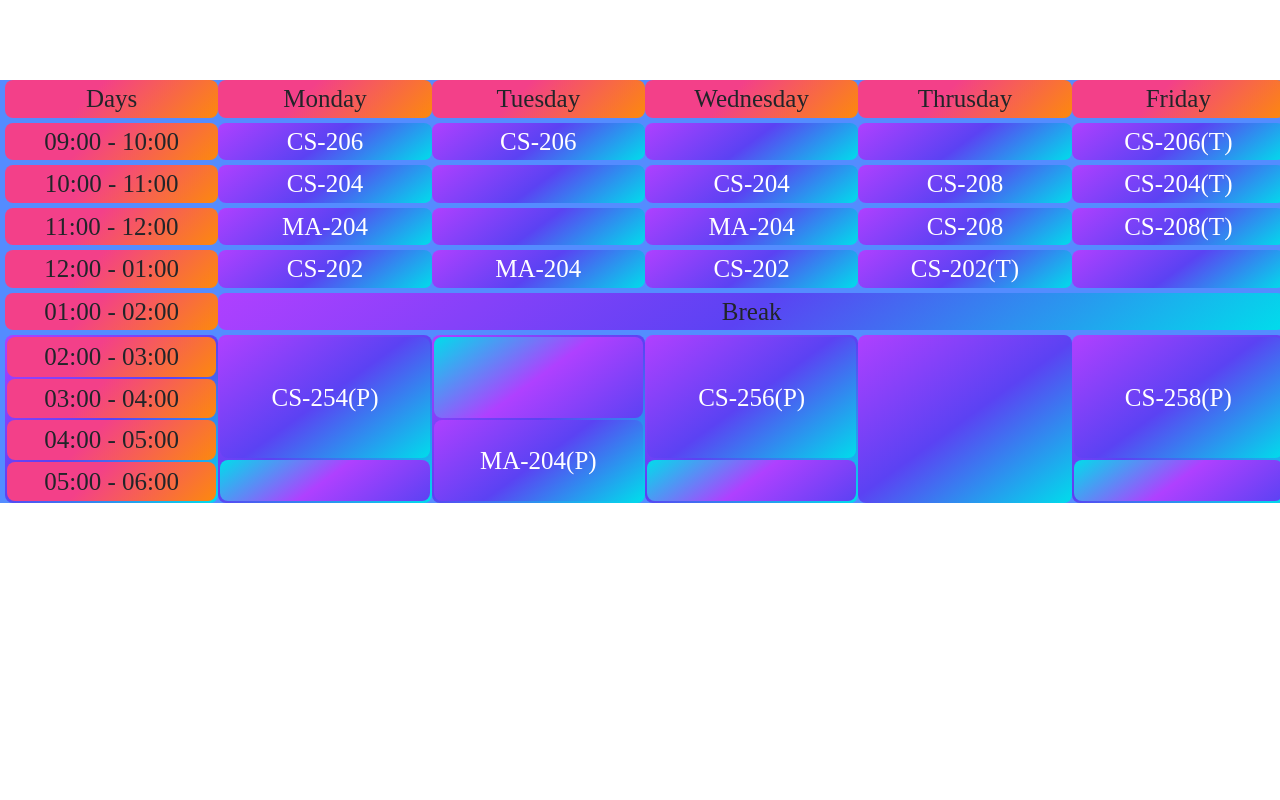
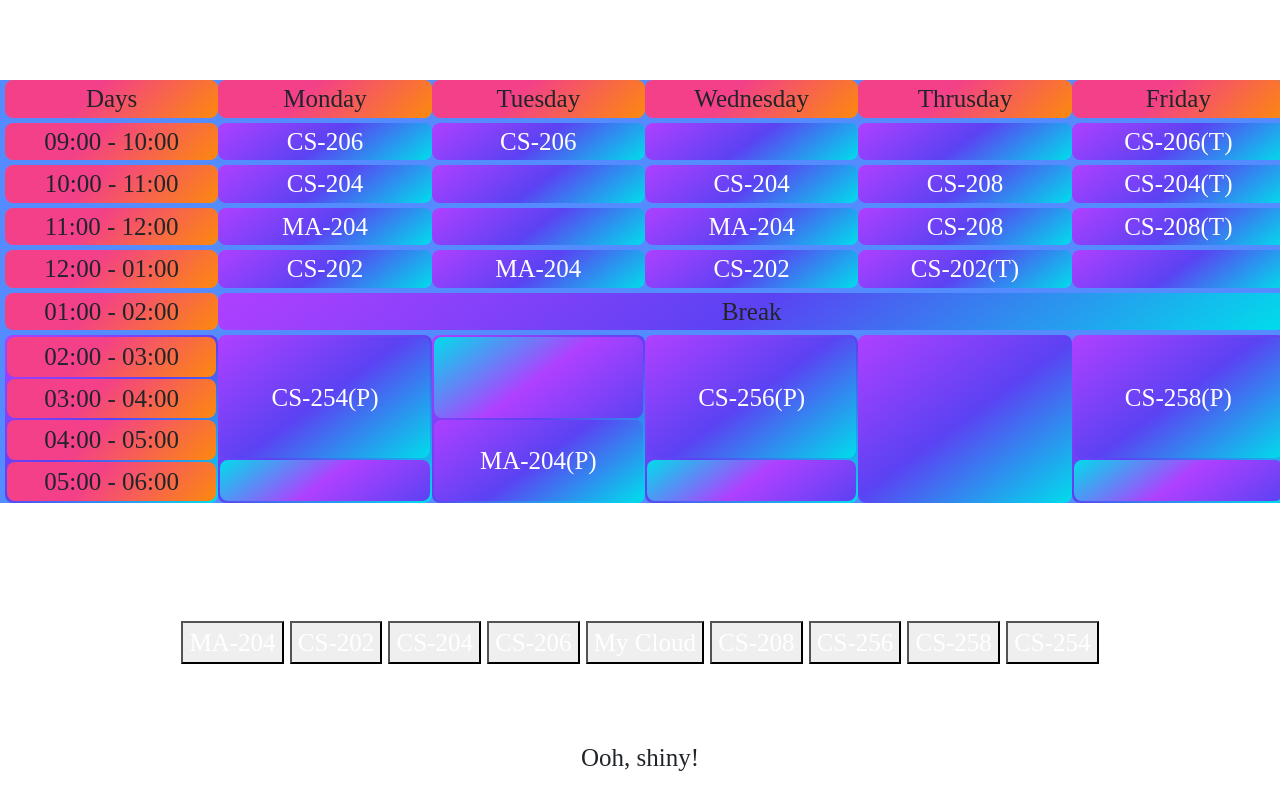
Before and after one commit to sksusha8853/Lets_Join_Meet, a plain HTML site: page index.html in a window 1280 px wide. Drawn offline with nearby package versions, Linux system fonts and the light colour scheme; a web font is replaced by a local one.

Commit message:
cloud added

```diff
--- a/index.html
+++ b/index.html
@@ -280,13 +280,28 @@
 
 
 
-
+<br><br><br>
 
 
   <!-- MyClouds links -->
 
+<div class="">
+
+
+  <button class="button-64" role="button"><span><a href="#">MA-204</a></span></button>
+  <button class="button-64" role="button"><span><a href="#">CS-202</a></span></button>
+  <button class="button-64" role="button"><span ><a href="#">CS-204</a></span></button>
+  <button class="button-64" role="button"><span ><a href="#">CS-206</a></span></button>
+  <button class="button-64" role="button"><span ><a href="#">My Cloud</a></span></button>
+  <button class="button-64" role="button"><span ><a href="#">CS-208</a></span></button>
+  <button class="button-64" role="button"><span ><a href="#">CS-256</a></span></button>
+  <button class="button-64" role="button"><span ><a href="#">CS-258</a></span></button>
+  <button class="button-64" role="button"><span ><a href="#">CS-254</a></span></button>
+
+</div>
 
   <br><br>
+  <div class="button">Ooh, shiny!</div>
 </body>
 
 </html>
```
